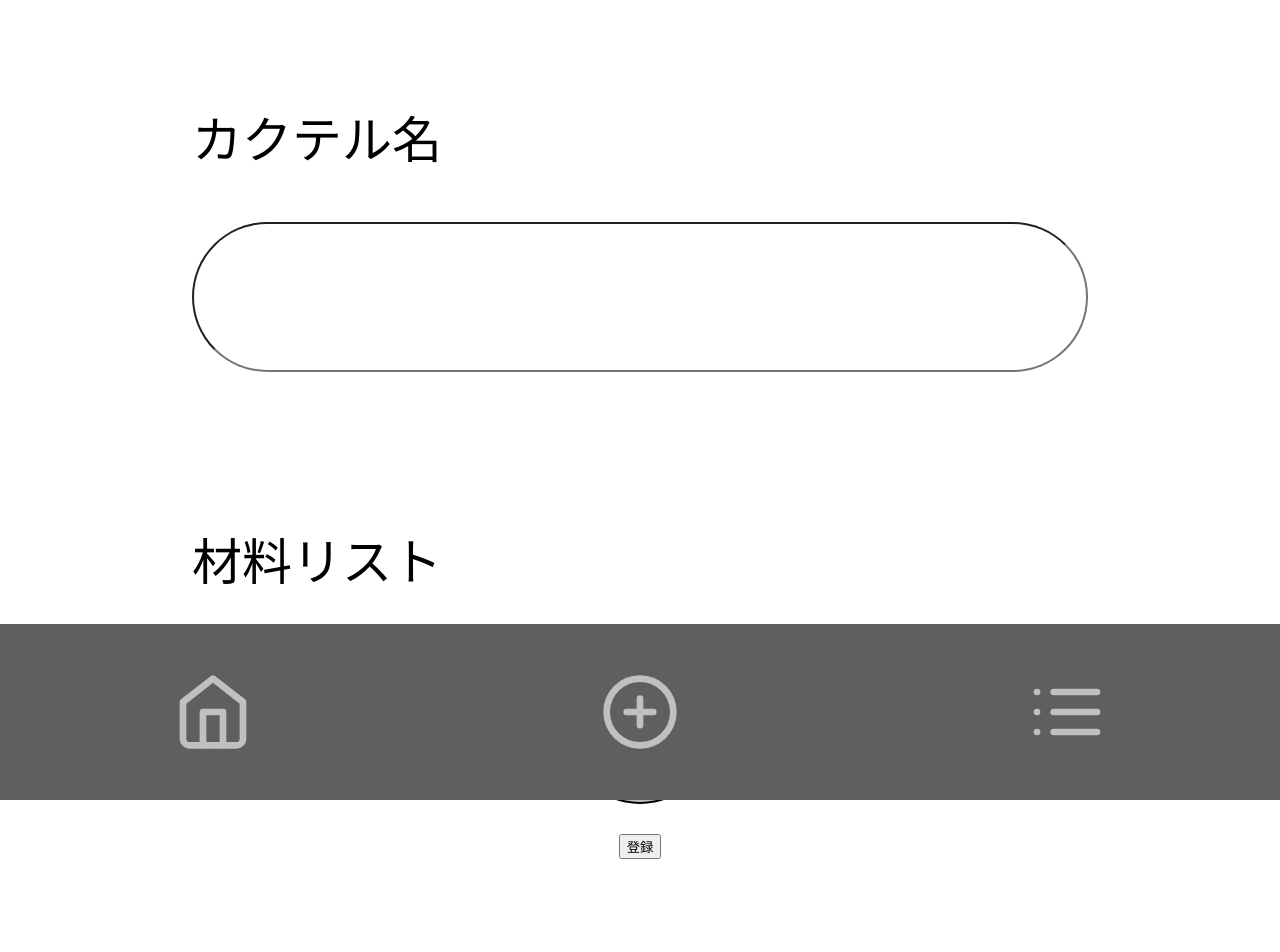
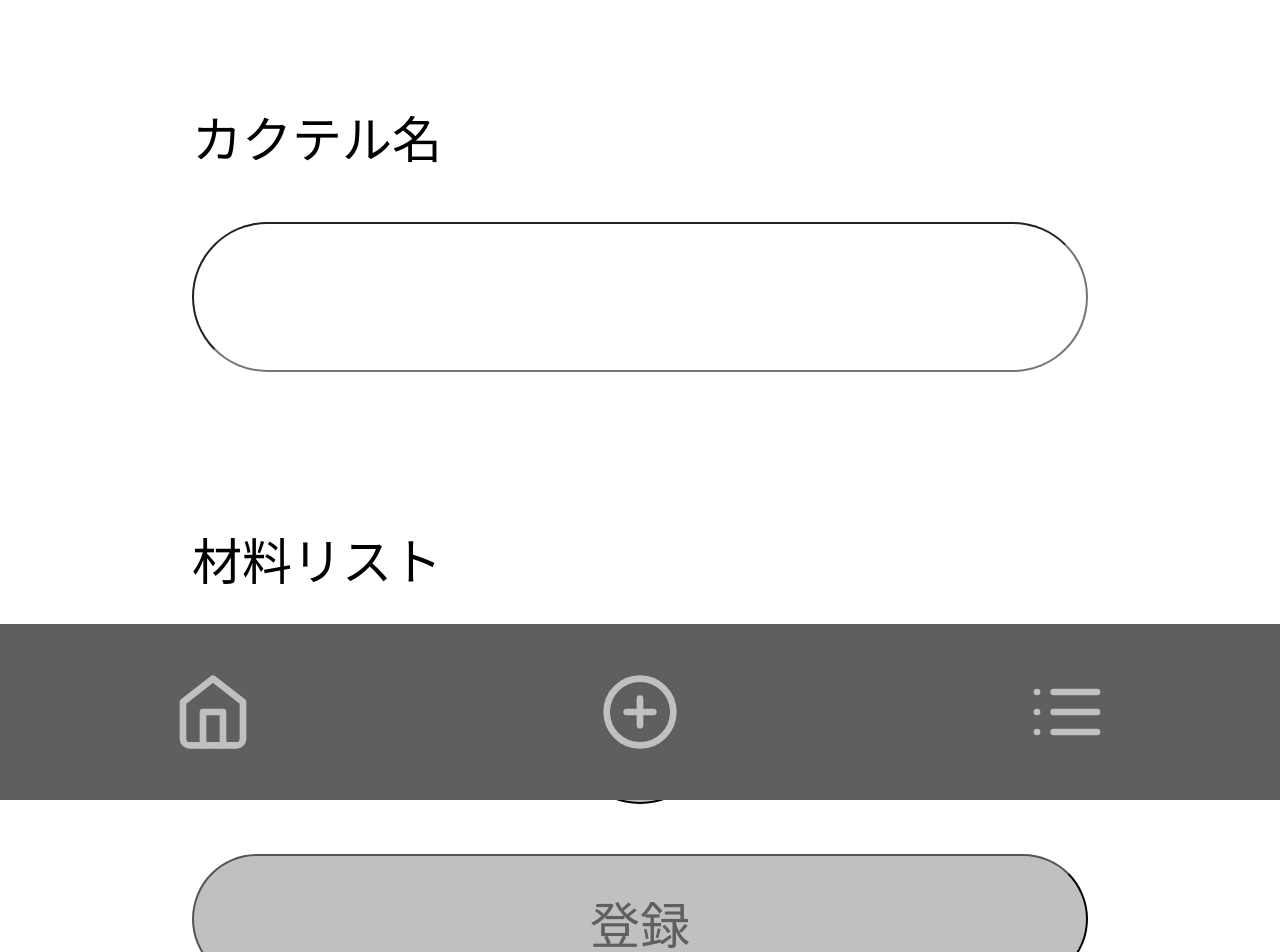
Before and after one commit to shake551/shake-no-sake, a Next.js app in the folder src/: page /cocktails/post in a window 1280 px wide. Shown: the top 952 px of the page. Built offline with nearby package versions, Linux system fonts and the light colour scheme.

Commit message:
update submit button style

```diff
--- a/src/app/cocktails/post/page.tsx
+++ b/src/app/cocktails/post/page.tsx
@@ -73,7 +73,7 @@ export default function Page() {
                     <br/>
                     <button type='button' onClick={handleAddMaterials} className={styles.addMaterialButton}>＋</button>
                     <br/>
-                    <button type='submit'>登録</button>
+                    <button type='submit' className={styles.submitButton}>登録</button>
                 </form>
             </div>
         }/>
--- a/src/app/cocktails/post/post.module.css
+++ b/src/app/cocktails/post/post.module.css
@@ -54,3 +54,14 @@
 .formQuantityArea {
     width: 40%;
 }
+
+.submitButton {
+    font-size: 50px;
+    width: 80%;
+    height: 130px;
+    border-radius: 100px;
+    padding: 30px;
+    margin-top: 50px;
+    background-color: silver;
+    color: #5f5f5f;
+}
```
